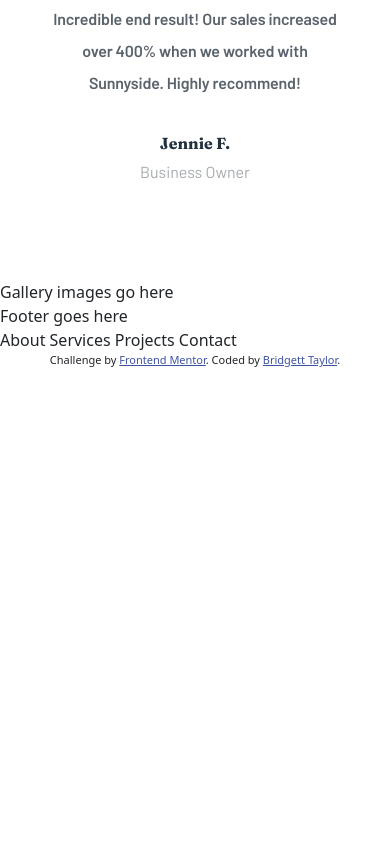
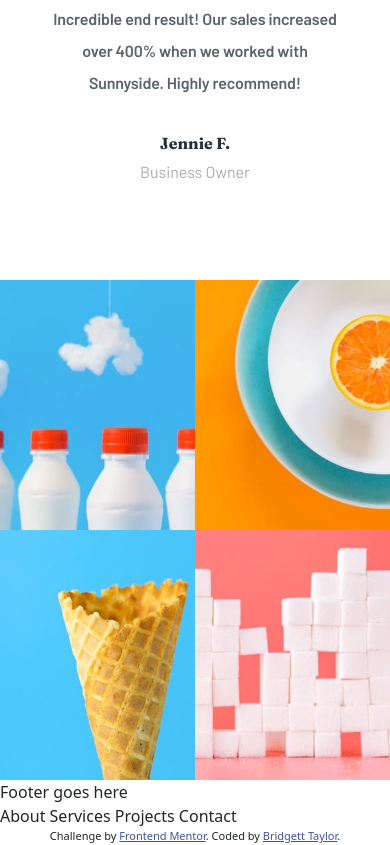
Before and after one commit to btaylor13/sunnyside-agency-landing-FEM, a website: page index.html in a window 390 px wide. Shown: the part 4186-5031 px from the top of the page. Before the commit the page ends 4555 px from the top, so only its background shows below. Drawn offline with nearby package versions, Linux system fonts and the light colour scheme.

Commit message:
added markup and styling to the image gallery section - some issues with image positioning when changing the viewport

```diff
--- a/index.html
+++ b/index.html
@@ -289,7 +289,16 @@
       </div>
     </section>
     <!-- IMAGE GALLERY SECTION -->
-    <section class="img-gallery">Gallery images go here</section>
+    <section class="img-gallery">
+      <div>
+        <div class="img-gallery__container">
+          <div class="img-gallery__item img-gallery__item--1"></div>
+          <div class="img-gallery__item img-gallery__item--2"></div>
+          <div class="img-gallery__item img-gallery__item--3"></div>
+          <div class="img-gallery__item img-gallery__item--4"></div>
+        </div>
+      </div>
+    </section>
     <!-- FOOTER -->
     <footer class="footer">Footer goes here</footer>
 
--- a/sass/_base.scss
+++ b/sass/_base.scss
@@ -9,3 +9,5 @@
 body {
   box-sizing: border-box;
 }
+
+$enable-cssgrid: true;
--- a/sass/main.scss
+++ b/sass/main.scss
@@ -217,3 +217,61 @@
     }
   }
 }
+
+// IMAGE GALLERY
+.img-gallery {
+  &__container {
+    display: grid;
+    grid-template-columns: repeat(auto-fit, 1fr);
+    grid-template-areas: "item1 item2 item3 item4";
+  }
+  &__item {
+    height: 447px;
+    background-size: cover;
+    background-repeat: no-repeat;
+
+    &--1 {
+      background-image: url("../images/desktop/image-gallery-milkbottles.jpg");
+      grid-area: item1;
+    }
+    &--2 {
+      background-image: url("../images/desktop/image-gallery-orange.jpg");
+      grid-area: item2;
+    }
+    &--3 {
+      background-image: url("../images/desktop/image-gallery-cone.jpg");
+      grid-area: item3;
+    }
+    &--4 {
+      background-image: url("../images/desktop/image-gallery-sugarcubes.jpg");
+      grid-area: item4;
+    }
+  }
+}
+// IMAGE GALLERY MEDIA QUERIES
+@media only screen and (max-width: 45rem) {
+  .img-gallery {
+    &__container {
+      grid-template-areas:
+        "item1 item2"
+        "item3 item4";
+    }
+
+    &__item {
+      max-height: 250px;
+
+      &--1 {
+        background-image: url("../images/mobile/image-gallery-milkbottles.jpg");
+      }
+      &--2 {
+        background-image: url("../images/mobile/image-gallery-orange.jpg");
+      }
+      &--3 {
+        background-image: url("../images/mobile/image-gallery-cone.jpg");
+      }
+      &--4 {
+        background-image: url("../images/mobile/image-gallery-sugar-cubes.jpg");
+      }
+    }
+  }
+}
```
Also changed, not shown: styles.css.
